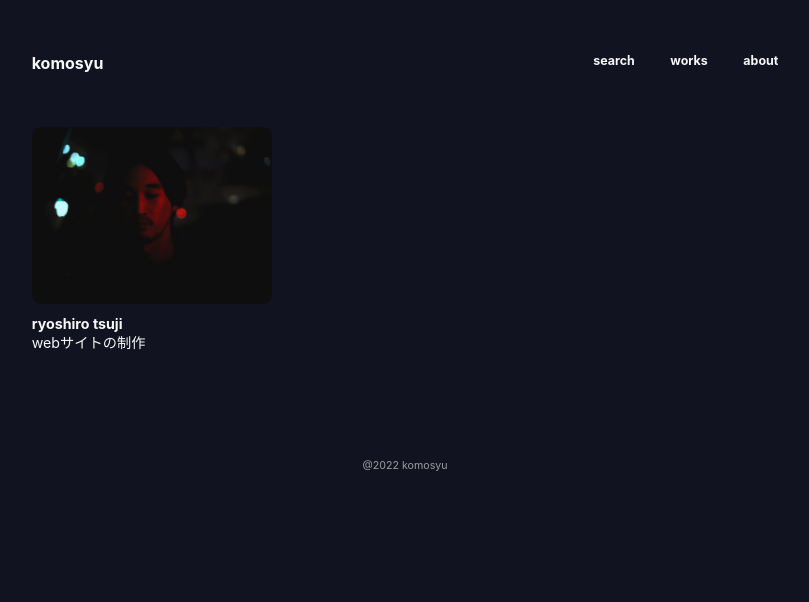
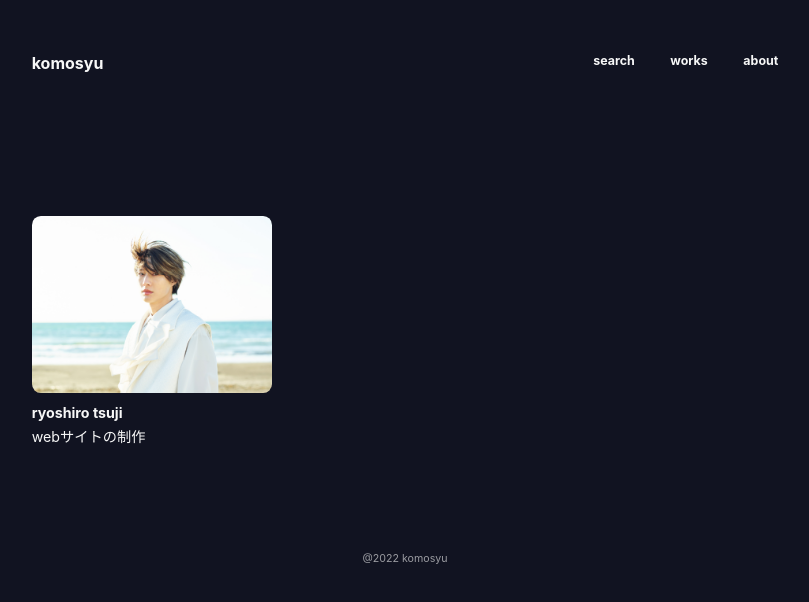
Before and after one commit to komosyu4649/komosyu, a Next.js app: page /works in a window 1280 px wide. Shown: the top 602 px of the page, without its empty margins (235-1044 px from the left). Built offline with nearby package versions, Linux system fonts and the light colour scheme.

Commit message:
update: work detail style

```diff
--- a/pages/works/detail/data/ryoshirotsuji.json
+++ b/pages/works/detail/data/ryoshirotsuji.json
@@ -1,5 +1,5 @@
 {
-  "thumbnail": "/asset/img/common/komosyu.jpg",
+  "thumbnail": "/asset/img/works/detail/ryoshirotsuji.jpg",
   "name": "ryoshiro tsuji",
   "type": "webサイトの制作",
   "url": "https://www.ryoshiro-tsuji.com/",
--- a/styles/WorksMain.module.scss
+++ b/styles/WorksMain.module.scss
@@ -1,3 +1,6 @@
+.container {
+  margin-top: 10rem;
+}
 .list {
   display: grid;
   grid-template-columns: repeat(3, minmax(0, 1fr));
@@ -28,6 +31,7 @@
 .itemLinkContent {
   display: flex;
   flex-direction: column;
+  gap: 0.5rem;
   margin-top: 1rem;
 }
 .itemLinkContentName {
```
Also changed, not shown: public/asset/img/works/detail/ryoshirotsuji.jpg (added).
